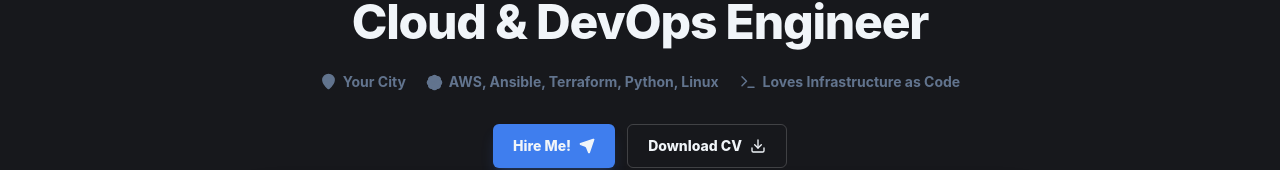
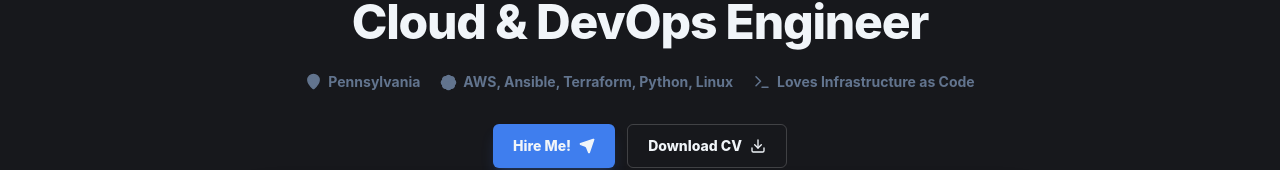
Before and after one commit to dboyza/portfolio-website, a React (Vite) app: page / in a window 1280 px wide. Shown: the part 304-474 px from the top of the page. Built offline with nearby package versions, Linux system fonts and the light colour scheme.

Commit message:
Set portfolio location

```diff
--- a/src/data/portfolio.ts
+++ b/src/data/portfolio.ts
@@ -30,7 +30,7 @@ export const profile = {
   name: 'Dylan Boyza',
   greeting: "Hi! I'm Dylan Boyza",
   title: 'Cloud & DevOps Engineer',
-  location: 'Your City',
+  location: 'Pennsylvania',
   credentialLine: 'AWS, Ansible, Terraform, Python, Linux',
   focus: 'Loves Infrastructure as Code',
   email: 'hello@example.com',
```
